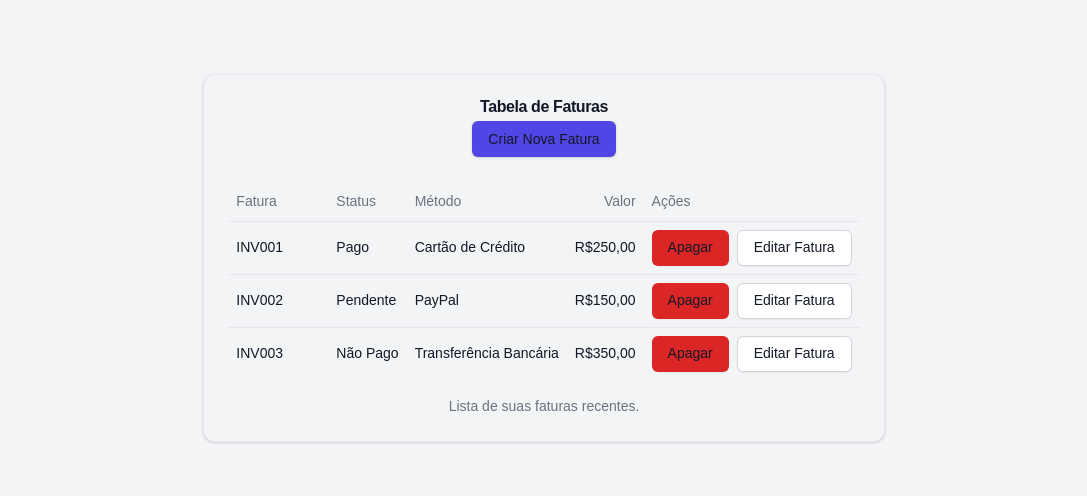
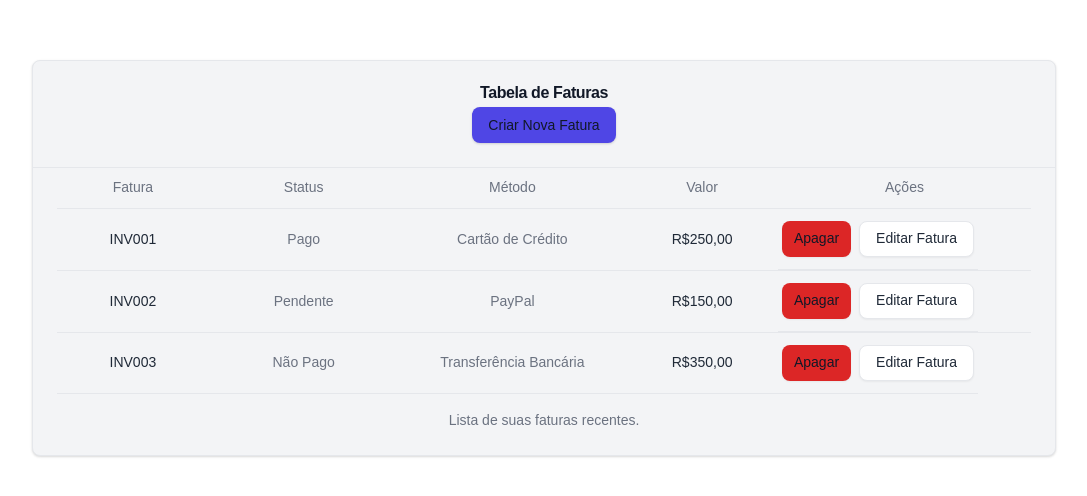
Before and after one commit to tercette/my-design-system, a Next.js app: page / in a window 1280 px wide. Shown: the part 142-638 px from the top of the page, without its empty margins (96-1183 px from the left). Built offline with nearby package versions, Linux system fonts and the light colour scheme.

Commit message:
feat: ajustando o codigo do botao para seguir a documentacao do figma

```diff
--- a/src/app/page.tsx
+++ b/src/app/page.tsx
@@ -51,38 +51,52 @@ export default function Home() {
   };
 
   return (
-    <div className="flex flex-col items-center justify-center min-h-screen bg-gray-100 dark:bg-gray-900">
-      <Card>
+    <div className="flex flex-col items-center justify-center min-h-screen bg-background text-foreground px-4">
+      <Card className="w-full max-w-5xl">
         <CardHeader className="flex justify-between items-center">
-          <CardTitle className="text-center">Tabela de Faturas</CardTitle>
+          <CardTitle className="text-center w-full">Tabela de Faturas</CardTitle>
           <Button variant="default" onClick={() => router.push("/CreateInvoice")}>
             Criar Nova Fatura
           </Button>
         </CardHeader>
-        <CardContent>
-          <Table>
+
+        <CardContent className="overflow-x-auto">
+          <Table className="w-full border-collapse">
             <TableCaption>Lista de suas faturas recentes.</TableCaption>
             <TableHeader>
               <TableRow>
-                <TableHead className="w-[100px]">Fatura</TableHead>
-                <TableHead>Status</TableHead>
-                <TableHead>Método</TableHead>
-                <TableHead className="text-right">Valor</TableHead>
-                <TableHead>Ações</TableHead>
+                <TableHead className="w-[120px] text-center">Fatura</TableHead>
+                <TableHead className="w-[150px] text-center">Status</TableHead>
+                <TableHead className="w-[180px] text-center">Método</TableHead>
+                <TableHead className="w-[120px] text-center">Valor</TableHead>
+                <TableHead className="w-[200px] text-center">Ações</TableHead>
               </TableRow>
             </TableHeader>
+
             <TableBody>
               {invoices.map((invoice) => (
                 <TableRow key={invoice.id}>
-                  <TableCell className="font-medium">{invoice.id}</TableCell>
-                  <TableCell>{invoice.status}</TableCell>
-                  <TableCell>{invoice.method}</TableCell>
-                  <TableCell className="text-right">{invoice.amount}</TableCell>
-                  <TableCell className="flex items-center justify-between gap-2">
-                    <Button variant="destructive" onClick={() => deleteInvoice(invoice.id)}>
+                  <TableCell className="font-medium text-foreground border-b border-border px-4 py-3 text-center w-[120px]">
+                    {invoice.id}
+                  </TableCell>
+                  <TableCell className="text-muted-foreground border-b border-border px-4 py-3 text-center w-[150px]">
+                    {invoice.status}
+                  </TableCell>
+                  <TableCell className="text-muted-foreground border-b border-border px-4 py-3 text-center w-[180px]">
+                    {invoice.method}
+                  </TableCell>
+                  <TableCell className="text-center text-foreground border-b border-border px-4 py-3 w-[120px]">
+                    {invoice.amount}
+                  </TableCell>
+                  <TableCell className="border-b border-border px-4 py-3 w-[200px] flex justify-center items-center gap-2">
+                    <Button
+                      variant="destructive"
+                      className="px-3 py-1 rounded-[var(--radius)] shadow-sm"
+                      onClick={() => deleteInvoice(invoice.id)}
+                    >
                       Apagar
                     </Button>
-                    <DialogEditInvoice editInvoice={invoice} editInvoiceFunc={editInvoice}  />
+                    <DialogEditInvoice editInvoice={invoice} editInvoiceFunc={editInvoice} />
                   </TableCell>
                 </TableRow>
               ))}
@@ -91,5 +105,6 @@ export default function Home() {
         </CardContent>
       </Card>
     </div>
+
   );
 }
--- a/src/components/ui/button.tsx
+++ b/src/components/ui/button.tsx
@@ -1,29 +1,25 @@
-import * as React from "react"
-import { Slot } from "@radix-ui/react-slot"
-import { cva, type VariantProps } from "class-variance-authority"
+import * as React from "react";
+import { Slot } from "@radix-ui/react-slot";
+import { cva, type VariantProps } from "class-variance-authority";
 
-import { cn } from "@/lib/utils"
+import { cn } from "@/lib/utils";
 
 const buttonVariants = cva(
-  "inline-flex items-center justify-center gap-2 whitespace-nowrap rounded-md text-sm font-medium transition-colors focus-visible:outline-none focus-visible:ring-1 focus-visible:ring-ring disabled:pointer-events-none disabled:opacity-50 [&_svg]:pointer-events-none [&_svg]:size-4 [&_svg]:shrink-0",
+  "inline-flex items-center justify-center gap-2 whitespace-nowrap rounded-[var(--radius)] text-sm font-medium transition-colors focus-visible:outline-none focus-visible:ring-1 focus-visible:ring-ring disabled:pointer-events-none disabled:opacity-50 [&_svg]:pointer-events-none [&_svg]:size-4 [&_svg]:shrink-0",
   {
     variants: {
       variant: {
-        default:
-          "bg-primary text-primary-foreground shadow hover:bg-primary/90",
-        destructive:
-          "bg-destructive text-destructive-foreground shadow-sm hover:bg-destructive/90",
-        outline:
-          "border border-input bg-background shadow-sm hover:bg-accent hover:text-accent-foreground",
-        secondary:
-          "bg-secondary text-secondary-foreground shadow-sm hover:bg-secondary/80",
-        ghost: "hover:bg-accent hover:text-accent-foreground",
+        default: "bg-primary text-primary-foreground shadow hover:bg-primary/90",
+        destructive: "bg-destructive text-destructive-foreground shadow-sm hover:bg-destructive/90",
+        outline: "border border-border bg-background text-foreground shadow-sm hover:bg-muted",
+        secondary: "bg-secondary text-secondary-foreground shadow-sm hover:bg-secondary/90",
+        ghost: "hover:bg-muted hover:text-foreground",
         link: "text-primary underline-offset-4 hover:underline",
       },
       size: {
         default: "h-9 px-4 py-2",
-        sm: "h-8 rounded-md px-3 text-xs",
-        lg: "h-10 rounded-md px-8",
+        sm: "h-8 rounded-[var(--radius)] px-3 text-xs",
+        lg: "h-10 rounded-[var(--radius)] px-8",
         icon: "h-9 w-9",
       },
     },
@@ -32,26 +28,26 @@ const buttonVariants = cva(
       size: "default",
     },
   }
-)
+);
 
 export interface ButtonProps
   extends React.ButtonHTMLAttributes<HTMLButtonElement>,
     VariantProps<typeof buttonVariants> {
-  asChild?: boolean
+  asChild?: boolean;
 }
 
 const Button = React.forwardRef<HTMLButtonElement, ButtonProps>(
   ({ className, variant, size, asChild = false, ...props }, ref) => {
-    const Comp = asChild ? Slot : "button"
+    const Comp = asChild ? Slot : "button";
     return (
       <Comp
         className={cn(buttonVariants({ variant, size, className }))}
         ref={ref}
         {...props}
       />
-    )
+    );
   }
-)
-Button.displayName = "Button"
+);
+Button.displayName = "Button";
 
-export { Button, buttonVariants }
+export { Button, buttonVariants };
--- a/src/components/ui/card.tsx
+++ b/src/components/ui/card.tsx
@@ -9,7 +9,7 @@ const Card = React.forwardRef<
   <div
     ref={ref}
     className={cn(
-      "rounded-xl border bg-card text-card-foreground shadow",
+      "rounded-[var(--radius)] border border-border bg-card text-card-foreground shadow",
       className
     )}
     {...props}
@@ -23,7 +23,7 @@ const CardHeader = React.forwardRef<
 >(({ className, ...props }, ref) => (
   <div
     ref={ref}
-    className={cn("flex flex-col space-y-1.5 p-6", className)}
+    className={cn("flex flex-col space-y-1.5 p-4 sm:p-6 border-b border-border", className)}
     {...props}
   />
 ))
@@ -47,7 +47,7 @@ const CardDescription = React.forwardRef<
 >(({ className, ...props }, ref) => (
   <div
     ref={ref}
-    className={cn("text-sm text-muted-foreground", className)}
+    className={cn("text-sm text-muted-foreground dark:text-muted-foreground", className)}
     {...props}
   />
 ))
@@ -67,7 +67,7 @@ const CardFooter = React.forwardRef<
 >(({ className, ...props }, ref) => (
   <div
     ref={ref}
-    className={cn("flex items-center p-6 pt-0", className)}
+    className={cn("flex flex-col space-y-1.5 p-4 sm:p-6", className)}
     {...props}
   />
 ))
```
